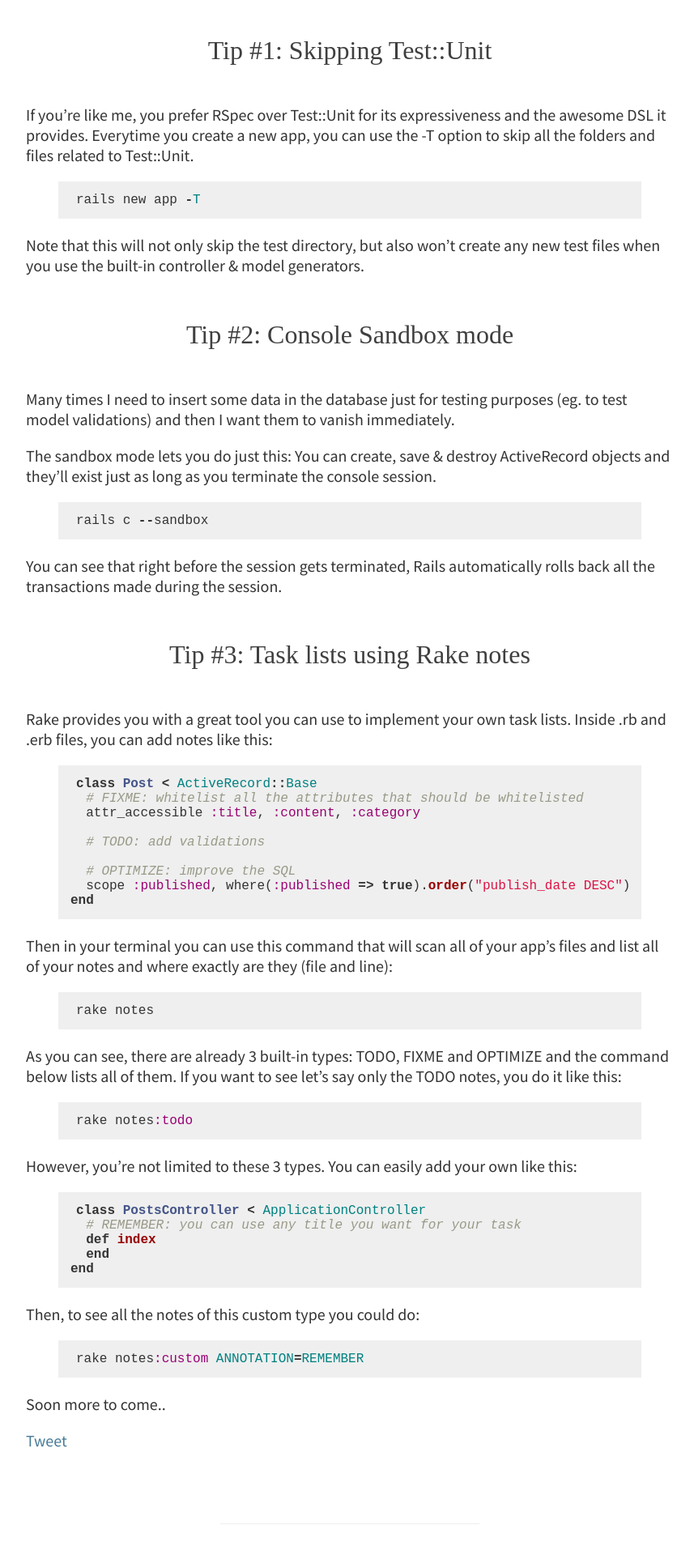
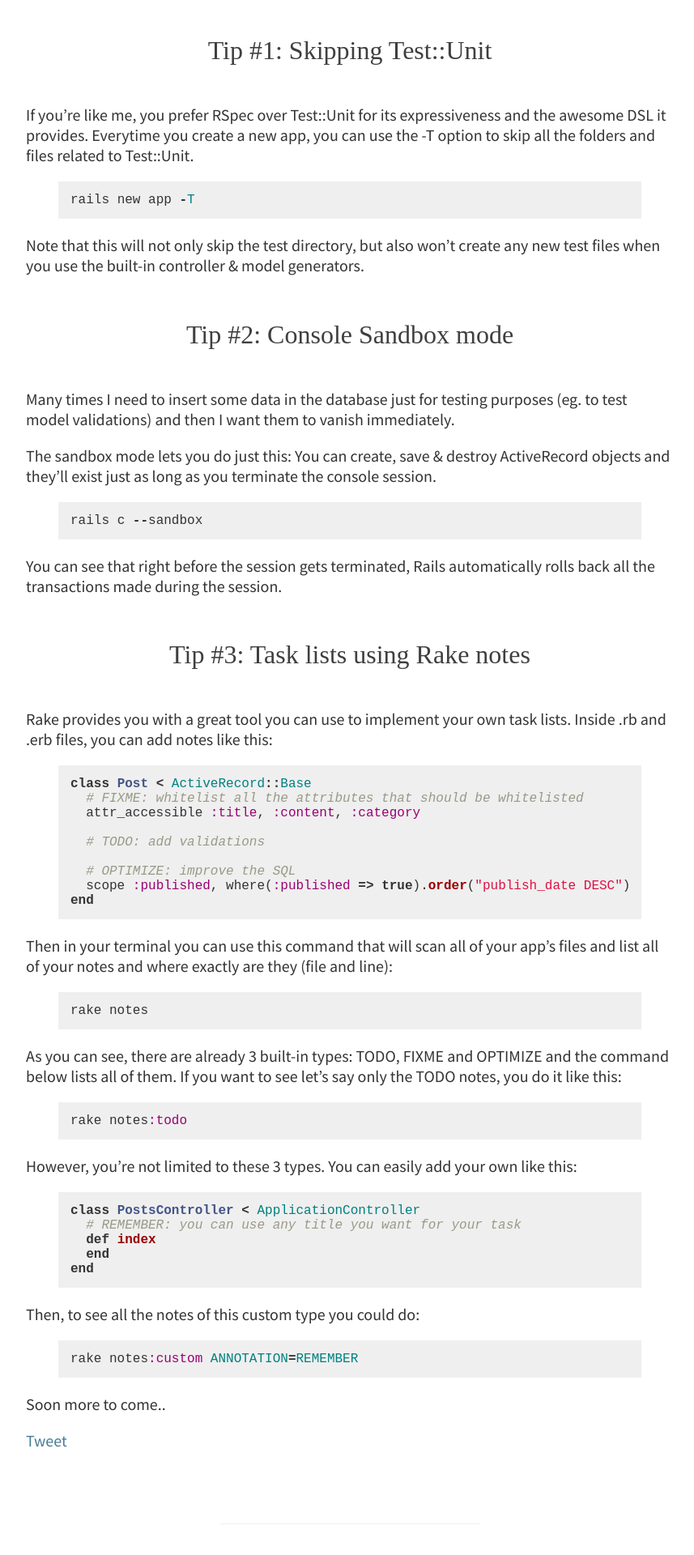
Before and after one commit to apostoiis/agis.io, a Jekyll site: the page built from _posts/2012-05-24-my-rails-notes.markdown, in a window 1280 px wide. Shown: the part 352-2272 px from the top of the page at 81% size, without its empty margins (208-1065 px from the left). Built offline with Jekyll 4.4.1, drawn with Linux system fonts in a browser that asks for light colours; some web fonts are replaced; comment, search, counter and statistics services are not loaded.

Commit message:
style fixes

```diff
--- a/css/main.css
+++ b/css/main.css
@@ -110,6 +110,9 @@
   padding: 1px 15px;
   background: #efefef;
 }
+
+.highlight code { padding-left: 0; margin-left: 0 }
+
 .highlight .c { color: #999988; font-style: italic }
 .highlight .err { color: #a61717; background-color: #e3d2d2 }
 .highlight .k { font-weight: bold }
```
